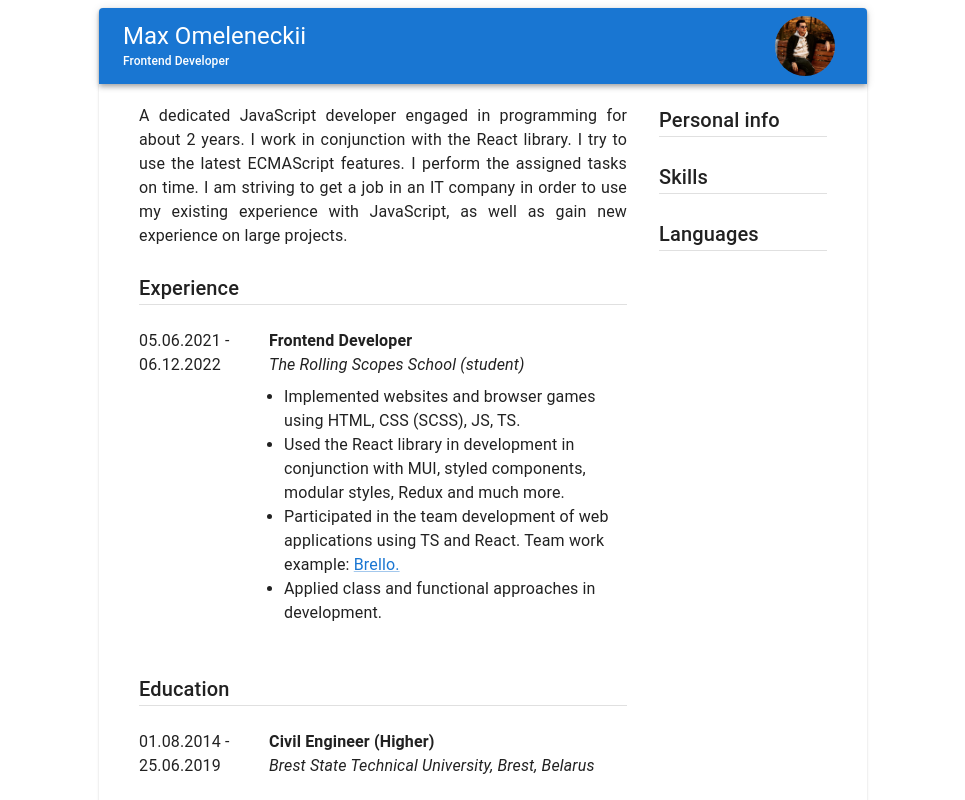
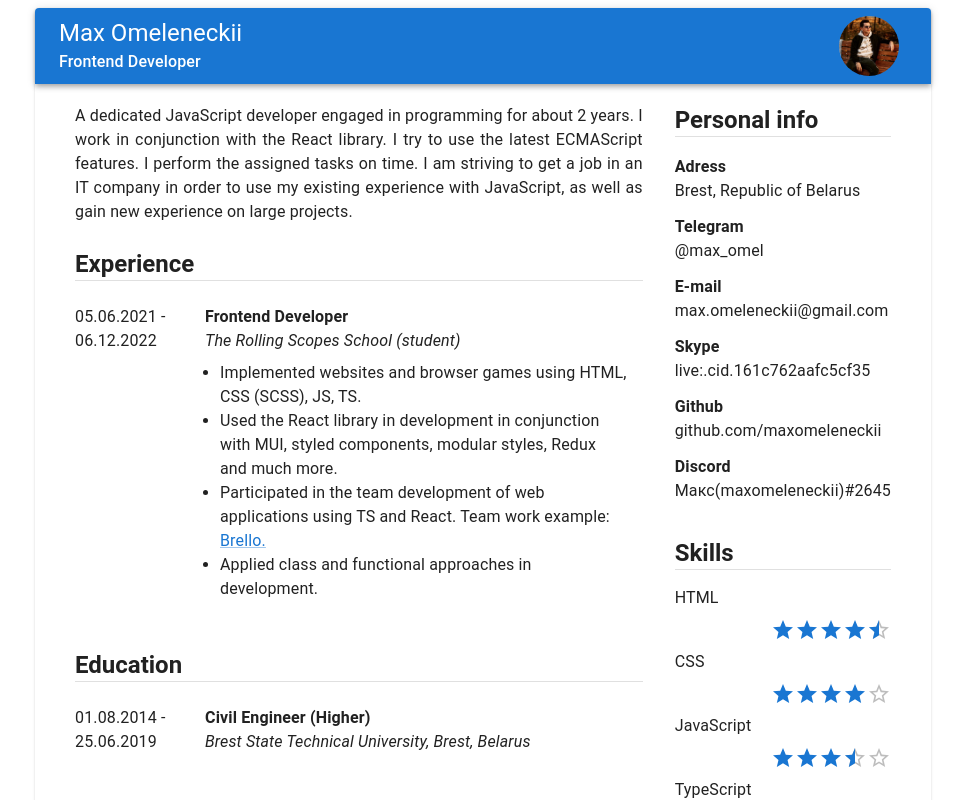
Before and after one commit to maxomeleneckii/cv, a React (Create React App) app: page / in a window 1280 px wide. Shown: the top 800 px of the page, without its empty margins (157-1122 px from the left). Built offline with nearby package versions, Linux system fonts and the light colour scheme.

Commit message:
feat: add information about skills and languages

```diff
--- a/src/components/App.tsx
+++ b/src/components/App.tsx
@@ -5,7 +5,7 @@ import { Main } from './Main';
 function App() {
   return (
     <>
-      <Paper sx={{ margin: '0 auto', maxWidth: '48rem', width: '100%', height: '100%' }}>
+      <Paper sx={{ margin: '0 auto', maxWidth: '56rem', width: '100%', height: '100%' }}>
         <Header />
         <Main />
       </Paper>
--- a/src/components/Header.tsx
+++ b/src/components/Header.tsx
@@ -12,7 +12,7 @@ export const Header = () => {
             <Typography variant="h5" component="h1">
               Max Omeleneckii
             </Typography>
-            <Typography variant="h6" component="h2" sx={{ fontSize: '12px' }}>
+            <Typography variant="h6" component="h2" sx={{ fontSize: '16px' }}>
               Frontend Developer
             </Typography>
           </Box>
--- a/src/components/LeftSection.tsx
+++ b/src/components/LeftSection.tsx
@@ -15,7 +15,7 @@ export const LeftSection = () => {
                   primary={
                     section.title !== 'About' && (
                       <>
-                        <Typography variant="h6" component="h3">
+                        <Typography variant="h5" component="h3" sx={{ fontWeight: 'bold' }}>
                           {section.title}
                         </Typography>
                         <Divider />
--- a/src/components/RightSection.tsx
+++ b/src/components/RightSection.tsx
@@ -1,4 +1,4 @@
-import { List, ListItem, ListItemText, Typography, Divider } from '@mui/material';
+import { List, ListItem, ListItemText, Typography, Divider, Rating, Stack } from '@mui/material';
 import { rightSectionData } from '../data/rightSectionData';
 import { Section } from './styledComponents/styledComponents';
 
@@ -9,18 +9,58 @@ export const RightSection = () => {
         <List>
           {rightSectionData.map((section) => {
             return (
-              <ListItem key={section.title} sx={{ display: 'flex', flexDirection: 'column' }}>
+              <ListItem
+                key={section.title}
+                sx={{ display: 'flex', flexDirection: 'column', alignItems: 'flex-start' }}
+              >
                 <ListItemText
                   sx={{ width: '100%' }}
                   primary={
                     <>
-                      <Typography variant="h6" component="h3">
+                      <Typography variant="h5" component="h3" sx={{ fontWeight: 'bold' }}>
                         {section.title}
                       </Typography>
                       <Divider />
                     </>
                   }
                 />
+                <List sx={{ width: '100%' }}>
+                  {section.description!.map((item) => (
+                    <ListItem key={item.text} sx={{ padding: '0' }}>
+                      <ListItemText
+                        disableTypography={true}
+                        primary={
+                          section.title === 'Personal info' && (
+                            <Typography component="h4" sx={{ fontWeight: 'bold' }}>
+                              {item.subtitle}
+                            </Typography>
+                          )
+                        }
+                        secondary={
+                          <>
+                            <Typography component="h5" sx={{ color: 'rgba(0, 0, 0, 0.87)' }}>
+                              {item.text}
+                            </Typography>
+                            {section.title !== 'Personal info' && (
+                              <Stack spacing={1} sx={{ alignItems: 'flex-end' }}>
+                                <Typography component="legend" sx={{ fontSize: '14px' }}>
+                                  {item.ratingText}
+                                </Typography>
+                                <Rating
+                                  name="half-rating-read"
+                                  defaultValue={item.rating}
+                                  precision={0.5}
+                                  readOnly
+                                  sx={{ color: '#1976d2' }}
+                                />
+                              </Stack>
+                            )}
+                          </>
+                        }
+                      />
+                    </ListItem>
+                  ))}
+                </List>
               </ListItem>
             );
           })}
--- a/src/data/rightSectionData.ts
+++ b/src/data/rightSectionData.ts
@@ -3,19 +3,30 @@ import { RightSectionDataType } from '../types';
 export const rightSectionData: RightSectionDataType[] = [
   {
     title: 'Personal info',
-    adress: 'Brest, Republic of Belarus',
-    telegram: '@max_omel',
-    email: 'max.omeleneckii@gmail.com',
-    skype: 'live:.cid.161c762aafc5cf35',
-    github: 'https://github.com/maxomeleneckii',
-    discord: 'Макс(maxomeleneckii)#2645',
+    description: [
+      { subtitle: 'Adress', text: 'Brest, Republic of Belarus' },
+      { subtitle: 'Telegram', text: '@max_omel' },
+      { subtitle: 'E-mail', text: 'max.omeleneckii@gmail.com' },
+      { subtitle: 'Skype', text: 'live:.cid.161c762aafc5cf35' },
+      { subtitle: 'Github', text: 'github.com/maxomeleneckii' },
+      { subtitle: 'Discord', text: 'Макс(maxomeleneckii)#2645' },
+    ],
   },
   {
     title: 'Skills',
-    skills: ['HTML', 'CSS', 'JavaScript', 'TypeScript', 'React', 'Redux'],
+    description: [
+      { text: 'HTML', rating: 4.5 },
+      { text: 'CSS', rating: 4 },
+      { text: 'JavaScript', rating: 3.5 },
+      { text: 'TypeScript', rating: 3.5 },
+      { text: 'React', rating: 3.5 },
+    ],
   },
   {
     title: 'Languages',
-    languages: ['Russian (native)', 'English (B1)'],
+    description: [
+      { text: 'Russian', rating: 5, ratingText: 'Native' },
+      { text: 'English', rating: 3, ratingText: 'B1' },
+    ],
   },
 ];
```
Also changed, not shown: src/types.ts (+6 -6 lines).
